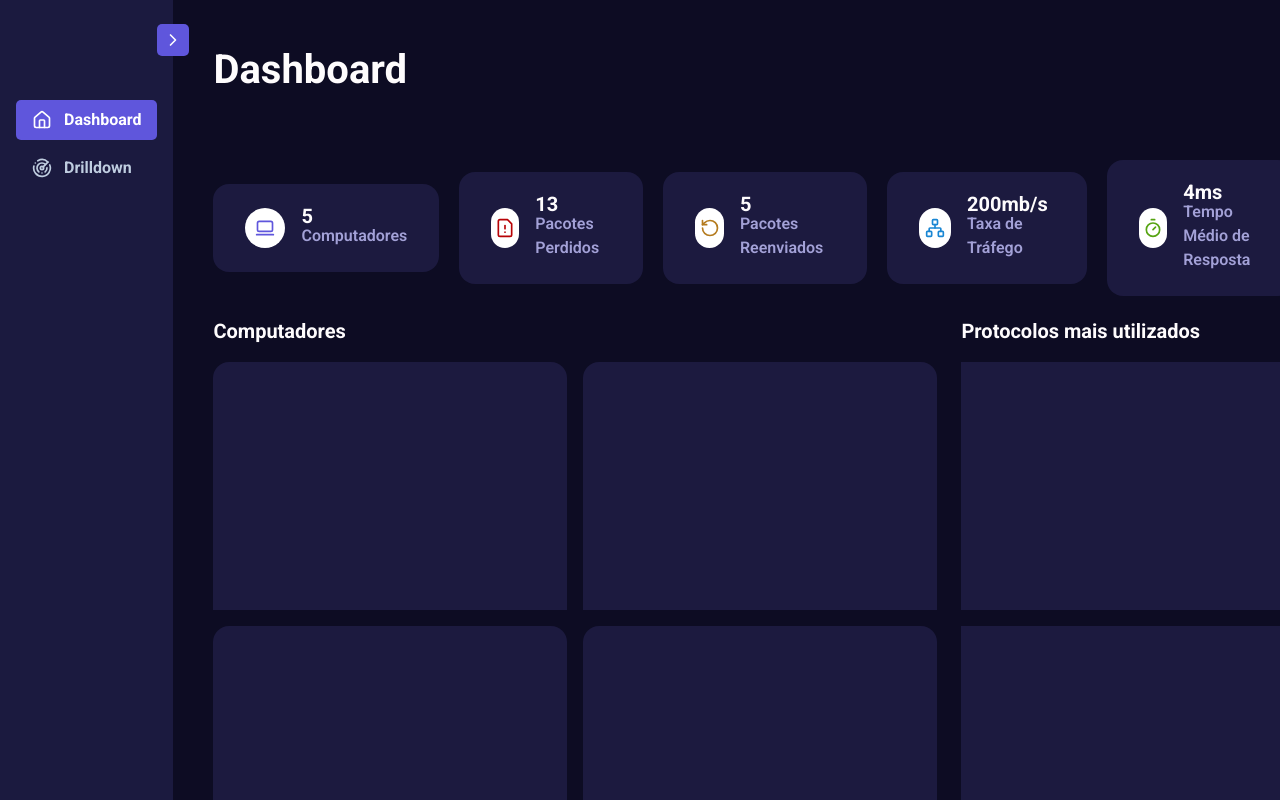
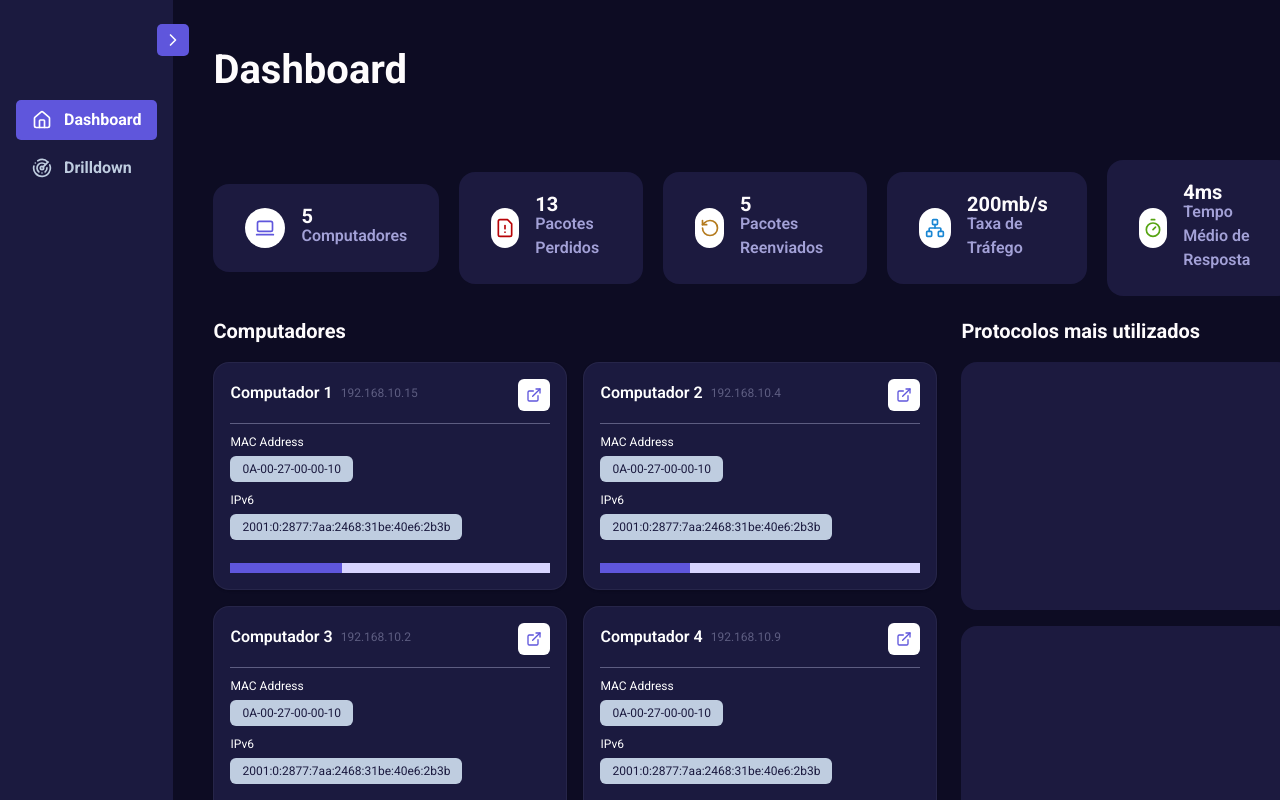
Before and after one commit to lucascosta224fe/Umbra-Front-End, a React (Vite) app: page / in a window 1280 px wide. Shown: the top 800 px of the page. Built offline with nearby package versions, Linux system fonts and the light colour scheme.

Commit message:
feat(dashboard): add computer cards section and integrate into layout

```diff
--- /dev/null
+++ b/src/components/dashboard/computer-card.tsx
@@ -0,0 +1,78 @@
+import { ExternalLink } from "lucide-react";
+import { cn } from "../../lib/utils";
+
+type ComputerCardProps = {
+  name: string;
+  ip: string;
+  mac: string;
+  ipv6: string;
+  usagePct?: number;
+  className?: string;
+  onOpen?: () => void;
+};
+
+export function ComputerCard({
+  name, ip, mac, ipv6, usagePct = 0, className, onOpen,
+}: ComputerCardProps) {
+  const pct = Math.min(Math.max(usagePct, 0), 100);
+
+  return (
+    <div
+      className={cn(
+        // CARD
+        "rounded-2xl bg-[#1B1A3F] text-white p-4 shadow border border-white/5",
+        className
+      )}
+    >
+      {/* HEADER*/}
+      <div className="flex items-start justify-between">
+        <div className="min-w-0">
+
+          <div className="mt-1 flex items-center gap-2">
+            <span className="truncate text-[16px] font-semibold leading-5">
+              {name}
+            </span>
+            <span className="truncate text-[12px] text-[#5D5D81]">{ip}</span>
+          </div>
+        </div>
+
+        <button
+          type="button"
+          onClick={onOpen}
+          title="Abrir detalhes"
+          className="grid h-8 w-8 place-items-center rounded-md bg-[#FFFFFF] border border-white/10 text-[#5F56DC] hover:bg-white/10 hover:text-white"
+        >
+          <ExternalLink className="h-4 w-4" />
+        </button>
+      </div>
+
+      {/* DIVISOR */}
+      <div className="mt-3 h-px w-full bg-[#5D5D81]" />
+
+      {/* INFO LINES */}
+      <div className="mt-3 space-y-3">
+        <div>
+          <div className="text-[12px] text-[#FFFFFF] leading-none">MAC Address</div>
+          <div className="mt-2 inline-block rounded-md bg-[#BFCDE0] px-3 py-1 text-[12px] text-[#1B1A3F]">
+            {mac}
+          </div>
+        </div>
+
+        <div>
+          <div className="text-[12px] text-[#FFFFFF] leading-none">IPv6</div>
+          <div className="mt-2 inline-block max-w-full truncate rounded-md bg-[#BFCDE0] px-3 py-1 text-[12px] text-[#1B1A3F]">
+            {ipv6}
+          </div>
+        </div>
+      </div>
+
+      {/* BARRA  */}
+      <div className="mt-4 h-[10px] w-full bg-[#D7D4FF]">
+        <div
+          className="h-[10px] bg-[#5F56DC]"
+          style={{ width: `${pct}%` }}
+        />
+      </div>
+    </div>
+  );
+}
--- /dev/null
+++ b/src/components/dashboard/computers-section.tsx
@@ -0,0 +1,38 @@
+import { cn } from "../../lib/utils";
+import { ComputerCard } from "./computer-card";
+
+export type ComputerItem = {
+  id: string;
+  name: string;
+  ip: string;
+  mac: string;
+  ipv6: string;
+  usagePct?: number;
+};
+
+type Props = {
+  items: ComputerItem[];
+  className?: string;
+};
+
+export function ComputersSection({ items, className }: Props) {
+  return (
+    <section className={cn("mt-8", className)}>
+      <h2 className="mb-4 text-[22px] font-bold text-white">Computadores</h2>
+
+
+      <div className="grid grid-cols-1 gap-6 md:grid-cols-2">
+        {items.map((pc) => (
+          <ComputerCard
+            key={pc.id}
+            name={pc.name}
+            ip={pc.ip}
+            mac={pc.mac}
+            ipv6={pc.ipv6}
+            usagePct={pc.usagePct ?? 0}
+          />
+        ))}
+      </div>
+    </section>
+  );
+}
--- a/src/pages/dashboard.tsx
+++ b/src/pages/dashboard.tsx
@@ -6,13 +6,58 @@ import {
   Timer,
 } from "lucide-react";
 import { DashboardCard } from "../components/dashboard/dashboard-card";
+import { ComputerCard } from "../components/dashboard/computer-card";
 
 export function Dashboard() {
+  const computers = [
+    {
+      id: "1",
+      name: "Computador 1",
+      ip: "192.168.10.15",
+      mac: "0A-00-27-00-00-10",
+      ipv6: "2001:0:2877:7aa:2468:31be:40e6:2b3b",
+      usagePct: 35,
+    },
+    {
+      id: "2",
+      name: "Computador 2",
+      ip: "192.168.10.4",
+      mac: "0A-00-27-00-00-10",
+      ipv6: "2001:0:2877:7aa:2468:31be:40e6:2b3b",
+      usagePct: 28,
+    },
+    {
+      id: "3",
+      name: "Computador 3",
+      ip: "192.168.10.2",
+      mac: "0A-00-27-00-00-10",
+      ipv6: "2001:0:2877:7aa:2468:31be:40e6:2b3b",
+      usagePct: 12,
+    },
+    {
+      id: "4",
+      name: "Computador 4",
+      ip: "192.168.10.9",
+      mac: "0A-00-27-00-00-10",
+      ipv6: "2001:0:2877:7aa:2468:31be:40e6:2b3b",
+      usagePct: 48,
+    },
+    {
+      id: "5",
+      name: "Computador 5",
+      ip: "192.168.10.13",
+      mac: "0A-00-27-00-00-10",
+      ipv6: "2001:0:2877:7aa:2468:31be:40e6:2b3b",
+      usagePct: 7,
+    },
+  ];
+
   return (
     <div>
       <div className="p-10">
         <h1 className="text-text text-[40px] font-bold">Dashboard</h1>
       </div>
+
       <div className="flex flex-col px-10 py-5 gap-5">
         <div className="flex items-center justify-between gap-5">
           <DashboardCard
@@ -41,27 +86,32 @@ export function Dashboard() {
             number={"4ms"}
           />
         </div>
+
         <div className="grid grid-cols-[1fr_333px] gap-6">
           <div className="flex flex-col gap-4">
             <h2 className="text-text text-[20px] font-bold">Computadores</h2>
             <div className="grid grid-cols-2 gap-4">
-              <div className="bg-card w-full h-[248px] rounded-t-[16px]"></div>
-              <div className="bg-card w-full h-[248px] rounded-t-[16px]"></div>
-              <div className="bg-card w-full h-[248px] rounded-t-[16px]"></div>
-              <div className="bg-card w-full h-[248px] rounded-t-[16px]"></div>
-              <div className="bg-card w-full h-[248px] rounded-t-[16px]"></div>
+              {computers.map((pc) => (
+                <ComputerCard
+                  key={pc.id}
+                  name={pc.name}
+                  ip={pc.ip}
+                  mac={pc.mac}
+                  ipv6={pc.ipv6}
+                  usagePct={pc.usagePct}
+                />
+              ))}
             </div>
           </div>
+
           <div className="flex flex-col gap-4">
             <div className="flex flex-col gap-4">
               <h2 className="text-text text-[20px] font-bold">
                 Protocolos mais utilizados
               </h2>
-              <div className="bg-card h-[248px]"></div>
+              <div className="bg-card h-[248px] rounded-[16px]"></div>
             </div>
-            <div className="bg-card h-[320px]">
-
-            </div>
+            <div className="bg-card h-[320px] rounded-[16px]"></div>
           </div>
         </div>
       </div>
--- /dev/null
+++ b/src/types/network.ts
@@ -0,0 +1,9 @@
+export type Computer = {
+  id: string;
+  name: string;
+  ipv4: string;
+  mac: string;
+  ipv6: string;
+  barValue: number; // 0..100
+  to?: string;
+};
```
